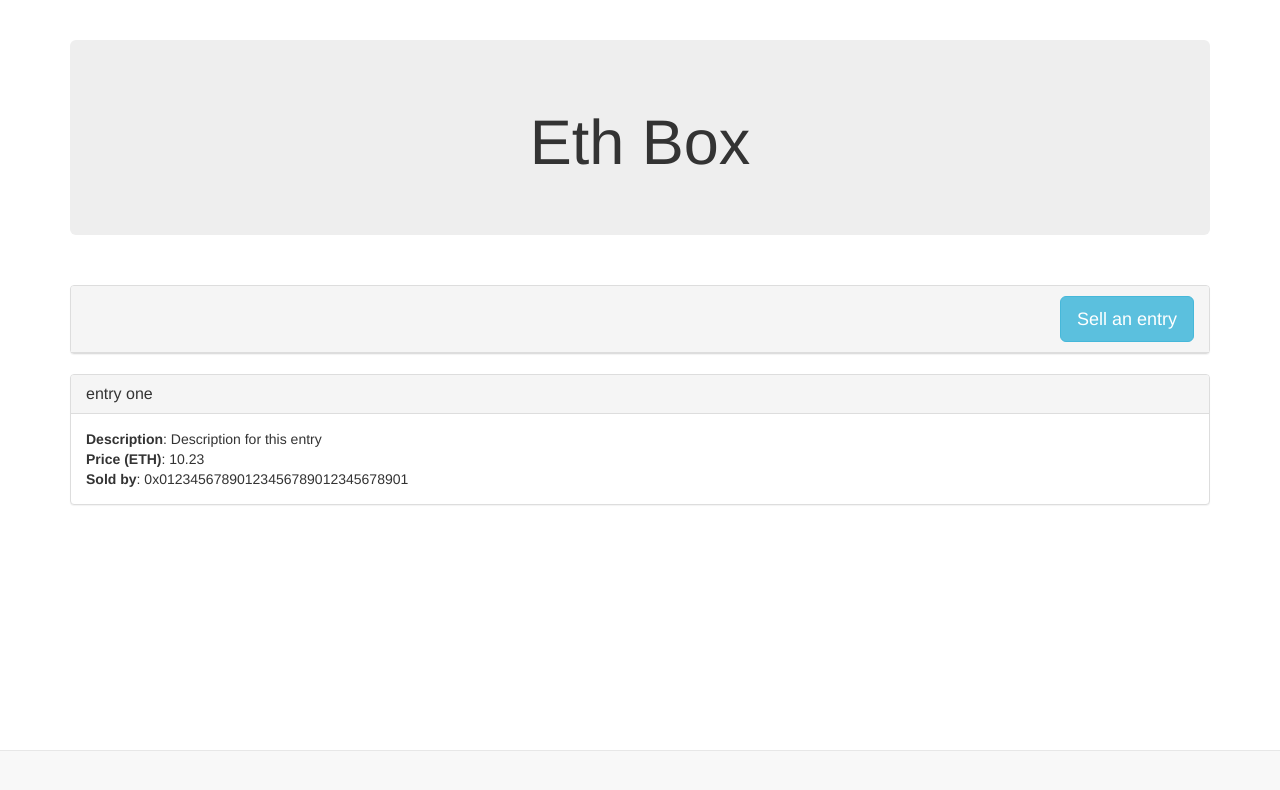
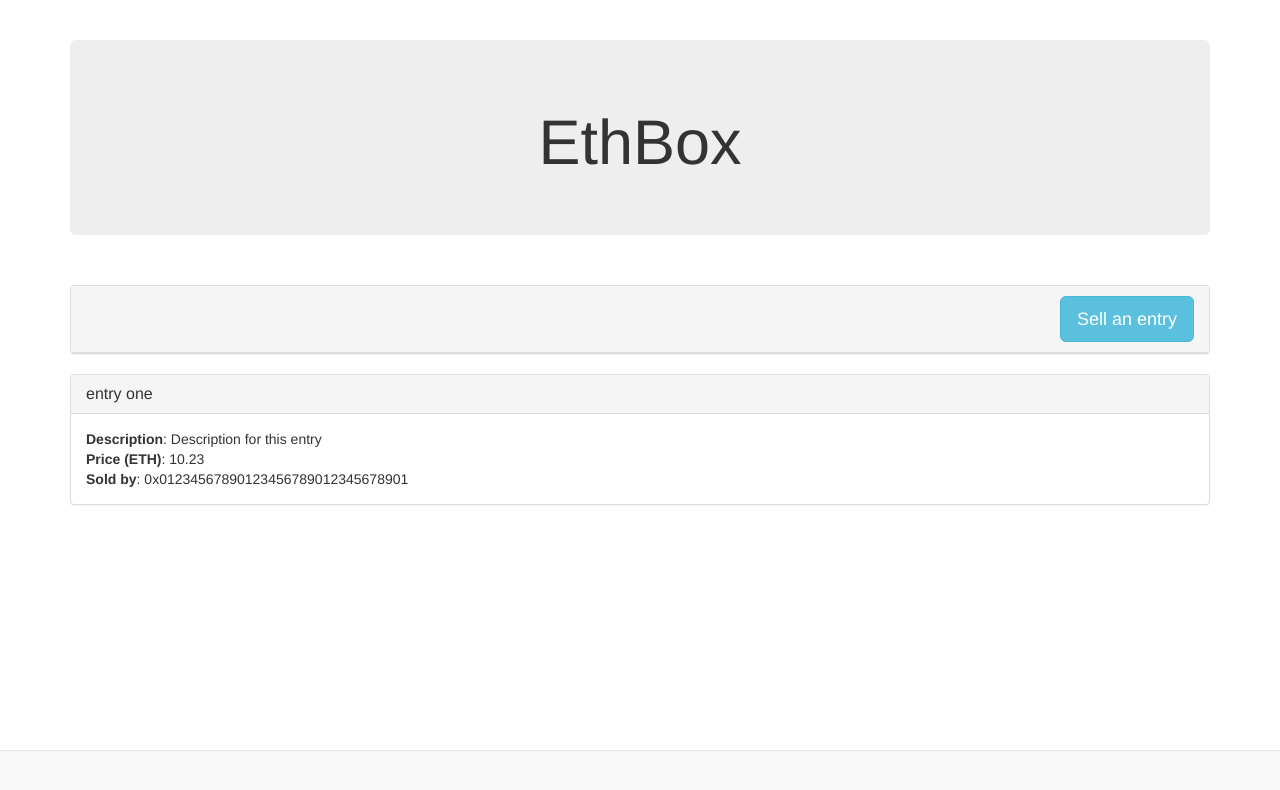
Before and after one commit to Mazharrr/EthBox, a website: page src/index.html in a window 1280 px wide. Drawn offline with nearby package versions, Linux system fonts and the light colour scheme.

Commit message:
semantics

```diff
--- a/src/index.html
+++ b/src/index.html
@@ -5,7 +5,7 @@
   <meta charset="utf-8">
   <meta http-equiv="X-UA-Compatible" content="IE=edge">
   <meta name="viewport" content="width=device-width, initial-scale=1">
-  <title>Eth Box</title>
+  <title>EthBox</title>
   <link href="css/bootstrap.min.css" rel="stylesheet">
   <link href="css/app.css" rel="stylesheet">
 
@@ -14,7 +14,7 @@
 <body>
   <div class="container">
     <div class="jumbotron text-center">
-      <h1>Eth Box</h1>
+      <h1>EthBox</h1>
     </div>
 
     <div class="col-md-12" id="entry-list">
```
